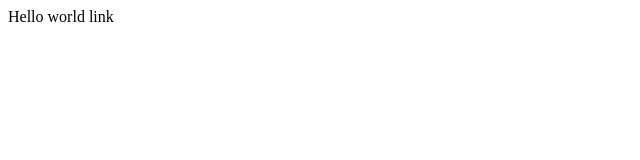
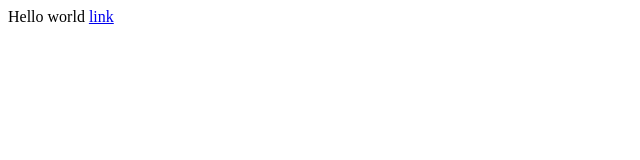
Before and after one commit to assaabloy-ppi/binson-js, a plain HTML site: page index.html in a window 1280 px wide. Shown: the full height of the page, 0-640 px from the left. Drawn offline with Linux system fonts and the light colour scheme.

Commit message:
href not src

```diff
--- a/index.html
+++ b/index.html
@@ -3,6 +3,6 @@
 <body>
 Hello world
 
-<a src="./js/src/visualizer/index.html">link</a>
+<a href="./js/src/visualizer/index.html">link</a>
 </body>
 </html>
```
